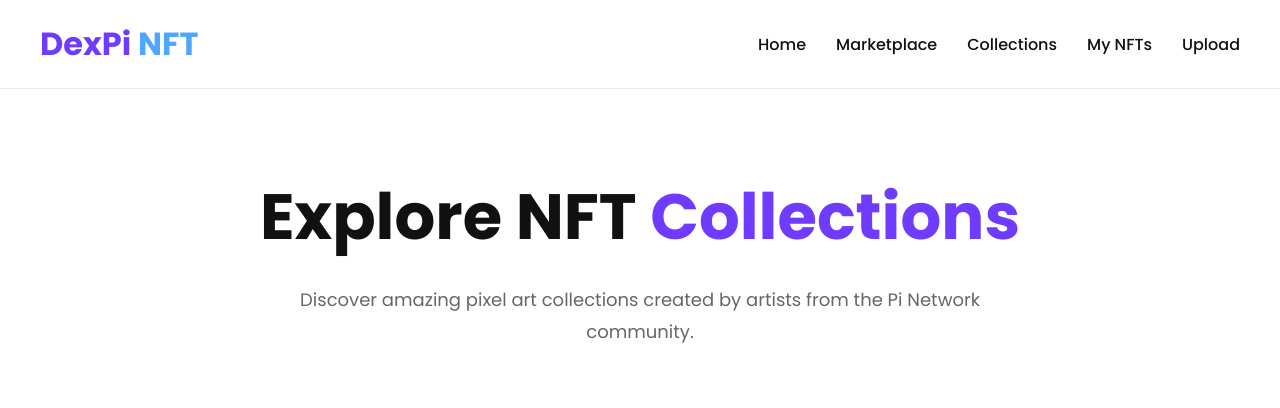
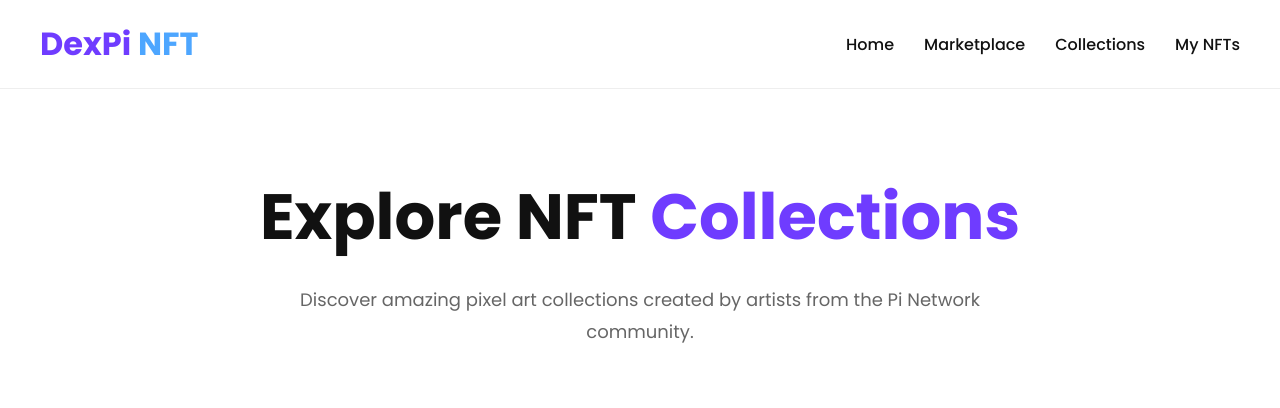
Before and after one commit to jemmy40/jemmy40.github.io, a plain HTML site: page Collections.html in a window 1280 px wide. Shown: the top 408 px of the page. Drawn offline with Linux system fonts and the light colour scheme.

Commit message:
Update Collections.html

```diff
--- a/Collections.html
+++ b/Collections.html
@@ -280,7 +280,6 @@ DexPi <span>NFT</span>
 <a href="marketplace.html">Marketplace</a>
 <a href="Collections.html">Collections</a>
 <a href="mynfts.html">My NFTs</a>
-<a href="#">Upload</a>
 </div>
 
 </div>
```
